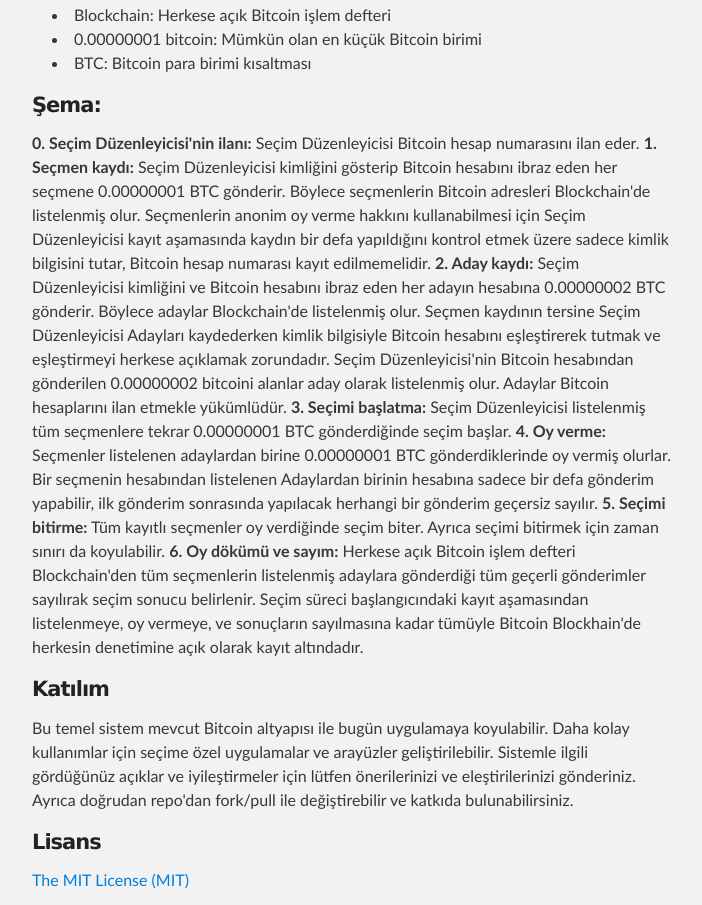
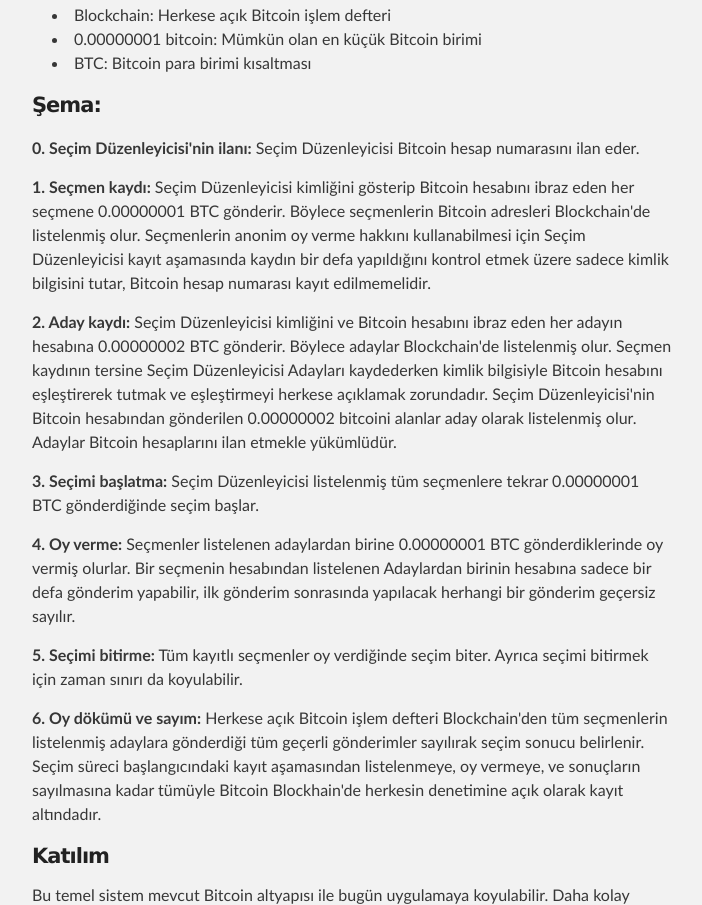
Before and after one commit to arikan/bitcoin-voting, a plain HTML site: page index.html in a window 1280 px wide. Shown: the part 2278-3183 px from the top of the page, without its empty margins (288-990 px from the left). Drawn offline with Linux system fonts and the light colour scheme.

Commit message:
index update

```diff
--- a/index.html
+++ b/index.html
@@ -141,25 +141,31 @@
       </p>
       <p>
         <h4>Şema:</h4>
-
+      </p>
+      <p>
         <strong>0. Seçim Düzenleyicisi'nin ilanı:</strong>
         Seçim Düzenleyicisi Bitcoin hesap numarasını ilan eder.
-
+      </p>
         <strong>1. Seçmen kaydı:</strong>
         Seçim Düzenleyicisi kimliğini gösterip Bitcoin hesabını ibraz eden her seçmene 0.00000001 BTC gönderir. Böylece seçmenlerin Bitcoin adresleri Blockchain'de listelenmiş olur. Seçmenlerin anonim oy verme hakkını kullanabilmesi için Seçim Düzenleyicisi kayıt aşamasında kaydın bir defa yapıldığını kontrol etmek üzere sadece kimlik bilgisini tutar, Bitcoin hesap numarası kayıt edilmemelidir.
-
+      </p>
+      <p>
         <strong>2. Aday kaydı:</strong>
         Seçim Düzenleyicisi kimliğini ve Bitcoin hesabını ibraz eden her adayın hesabına 0.00000002 BTC gönderir. Böylece adaylar Blockchain'de listelenmiş olur. Seçmen kaydının tersine Seçim Düzenleyicisi Adayları kaydederken kimlik bilgisiyle Bitcoin hesabını eşleştirerek tutmak ve eşleştirmeyi herkese açıklamak zorundadır. Seçim Düzenleyicisi'nin Bitcoin hesabından gönderilen 0.00000002 bitcoini alanlar aday olarak listelenmiş olur. Adaylar Bitcoin hesaplarını ilan etmekle yükümlüdür.
-
+      </p>
+      <p>
         <strong>3. Seçimi başlatma:</strong>
         Seçim Düzenleyicisi listelenmiş tüm seçmenlere tekrar 0.00000001 BTC gönderdiğinde seçim başlar.
-
+      </p>
+      <p>
         <strong>4. Oy verme:</strong>
         Seçmenler listelenen adaylardan birine 0.00000001 BTC gönderdiklerinde oy vermiş olurlar. Bir seçmenin hesabından listelenen Adaylardan birinin hesabına sadece bir defa gönderim yapabilir, ilk gönderim sonrasında yapılacak herhangi bir gönderim geçersiz sayılır.
-
+      </p>
+      <p>
         <strong>5. Seçimi bitirme:</strong>
         Tüm kayıtlı seçmenler oy verdiğinde seçim biter. Ayrıca seçimi bitirmek için zaman sınırı da koyulabilir.
-
+      </p>
+      <p>
         <strong>6. Oy dökümü ve sayım:</strong>
         Herkese açık Bitcoin işlem defteri Blockchain'den tüm seçmenlerin listelenmiş adaylara gönderdiği tüm geçerli gönderimler sayılırak seçim sonucu belirlenir. Seçim süreci başlangıcındaki kayıt aşamasından listelenmeye, oy vermeye, ve sonuçların sayılmasına kadar tümüyle Bitcoin Blockhain'de herkesin denetimine açık olarak kayıt altındadır.
       </p>
```
